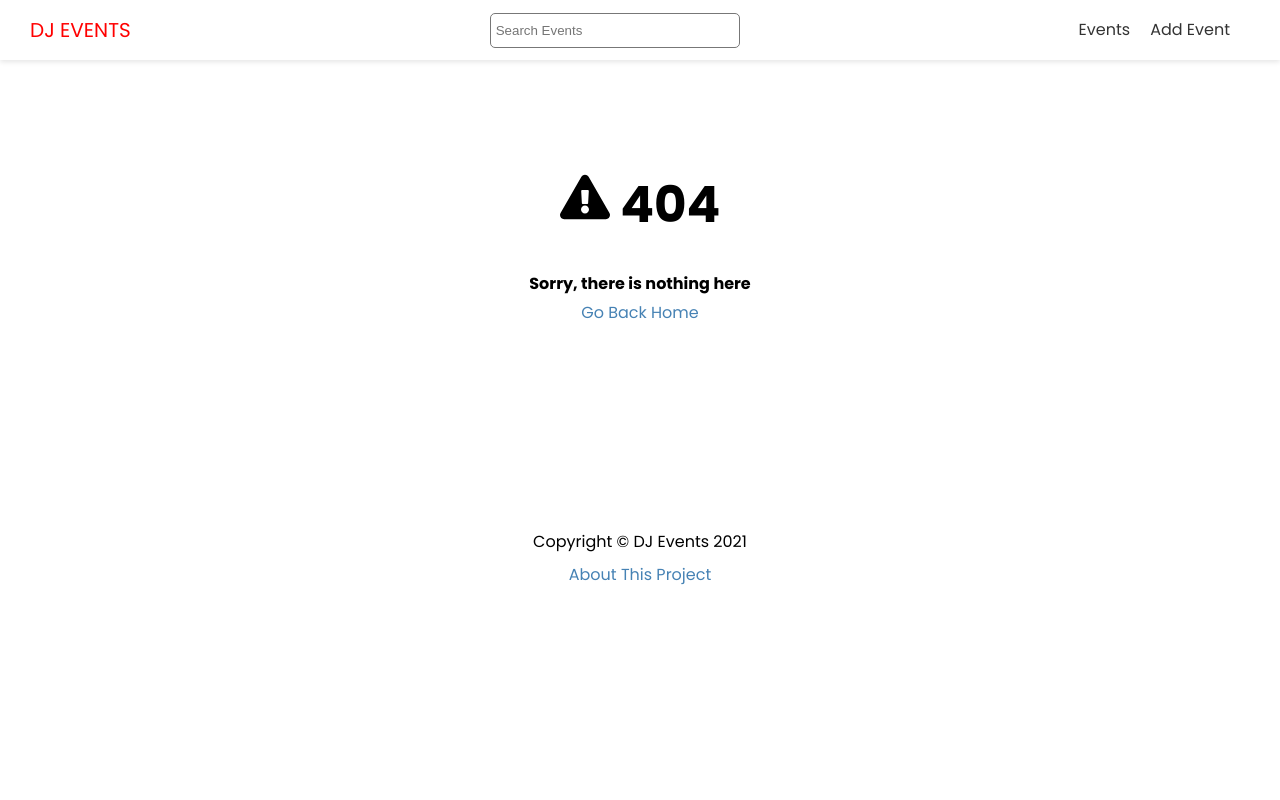
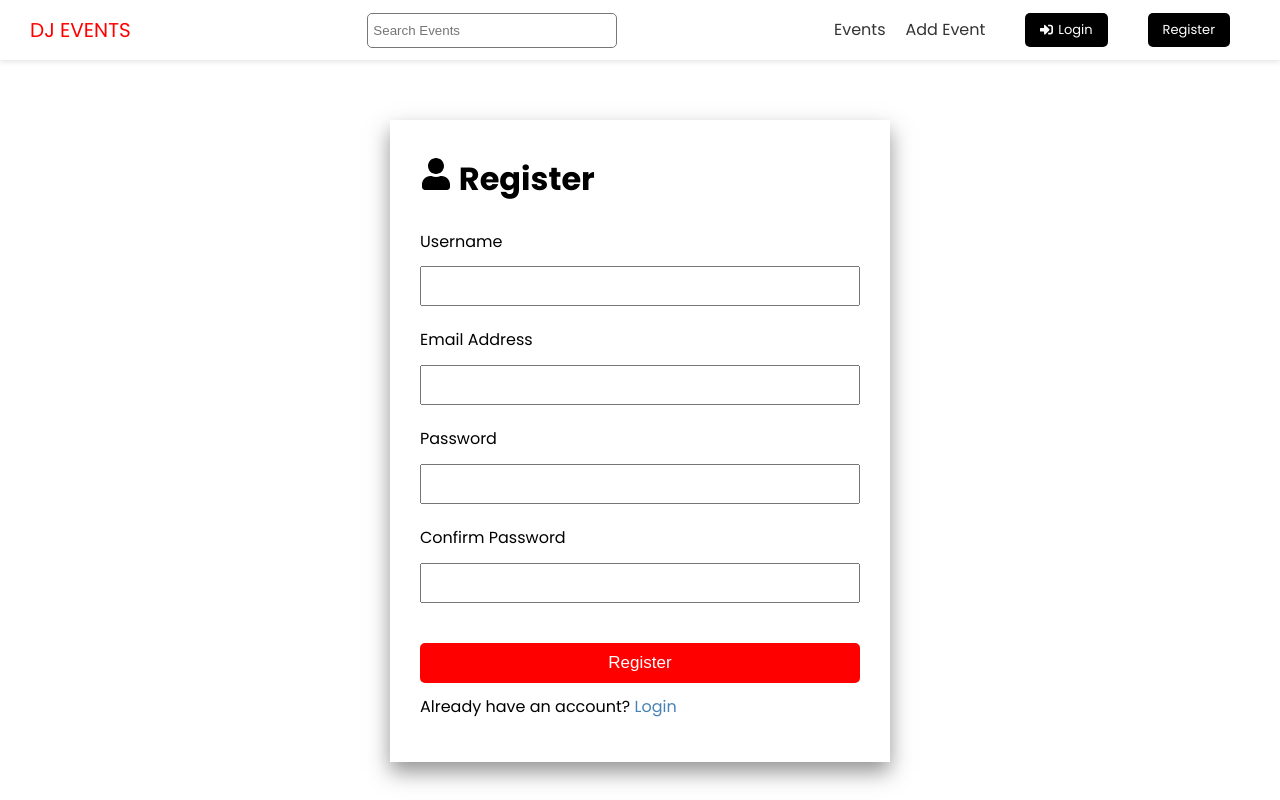
Before and after one commit to Sniafer/dj-app-frontend, a Next.js app: page /account/register in a window 1280 px wide. Before the commit this address had no page. Shown: the top 800 px of the page. Built offline with nearby package versions, Linux system fonts and the light colour scheme.

Commit message:
login and register forms

```diff
--- a/components/Header.js
+++ b/components/Header.js
@@ -1,4 +1,5 @@
 import Link from "next/link";
+import { FaSignInAlt, FaSignOutAlt } from "react-icons/fa";
 import styles from "@/styles/Header.module.css";
 import Search from "./Search";
 
@@ -25,6 +26,18 @@
               <a>Add Event</a>
             </Link>
           </li>
+          <li>
+            <Link href="/account/login">
+              <a className="btn-secondary btn-icon">
+                <FaSignInAlt /> Login
+              </a>
+            </Link>
+          </li>
+          <li>
+            <Link href="/account/register">
+              <a className="btn-secondary btn-icon">Register</a>
+            </Link>
+          </li>
         </ul>
       </nav>
     </header>
--- /dev/null
+++ b/pages/account/register.js
@@ -0,0 +1,76 @@
+import { FaUser } from "react-icons/fa";
+import { ToastContainer, toast } from "react-toastify";
+import "react-toastify/dist/ReactToastify.css";
+import { useState, useEffect, useContext } from "react";
+import Link from "next/link";
+import Layout from "@/components/Layout";
+import styles from "@/styles/AuthForm.module.css";
+
+export default function RegisterPage() {
+  const [username, setUsername] = useState("");
+  const [email, setEmail] = useState("");
+  const [password, setPassword] = useState("");
+  const [passwordConfirm, setPasswordConfirm] = useState("");
+
+  const handleSubmit = (e) => {
+    e.preventDefault();
+    if (password != passwordConfirm) {
+      toast.error("Password do not match");
+      return;
+    }
+    console.log({ username, email, password });
+  };
+
+  return (
+    <Layout title="User registration">
+      <div className={styles.auth}>
+        <h1>
+          <FaUser /> Register
+        </h1>
+        <ToastContainer />
+        <form onSubmit={handleSubmit}>
+          <div>
+            <label htmlFor="username">Username</label>
+            <input
+              type="text"
+              id="username"
+              value={username}
+              onChange={(e) => setUsername(e.target.value)}
+            />
+          </div>
+          <div>
+            <label htmlFor="email">Email Address</label>
+            <input
+              type="email"
+              id="email"
+              value={email}
+              onChange={(e) => setEmail(e.target.value)}
+            />
+          </div>
+          <div>
+            <label htmlFor="password">Password</label>
+            <input
+              type="password"
+              id="password"
+              value={password}
+              onChange={(e) => setPassword(e.target.value)}
+            />
+          </div>
+          <div>
+            <label htmlFor="passwordConfirm">Confirm Password</label>
+            <input
+              type="password"
+              id="passwordConfirm"
+              value={passwordConfirm}
+              onChange={(e) => setPasswordConfirm(e.target.value)}
+            />
+          </div>
+          <input type="submit" value="Register" className="btn" />
+        </form>
+        <p>
+          Already have an account? <Link href="/account/login ">Login</Link>
+        </p>
+      </div>
+    </Layout>
+  );
+}
--- /dev/null
+++ b/styles/AuthForm.module.css
@@ -0,0 +1,31 @@
+.auth {
+  max-width: 500px;
+  margin: auto;
+  padding: 30px;
+  box-shadow: 0px 10px 20px 0px rgba(50, 50, 50, 0.52);
+}
+
+.auth label {
+  display: block;
+  margin-bottom: 10px;
+}
+
+.auth input[type="text"],
+.auth input[type="email"],
+.auth input[type="password"] {
+  display: block;
+  width: 100%;
+  height: 40px;
+  padding: 5px;
+  font-size: 18px;
+}
+
+.auth input[type="submit"] {
+  margin-top: 20px;
+  width: 100%;
+  font-size: 17px;
+}
+
+.auth div {
+  margin-bottom: 20px;
+}
```
Also changed, not shown: pages/account/login.js (added, +52 -0 lines).
